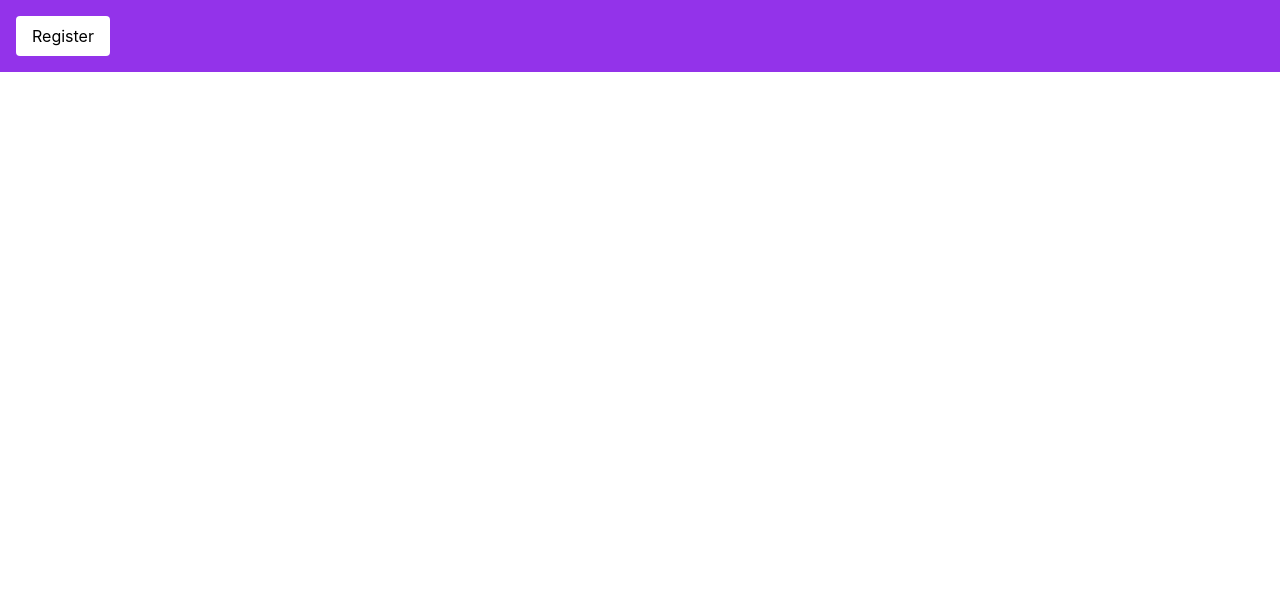
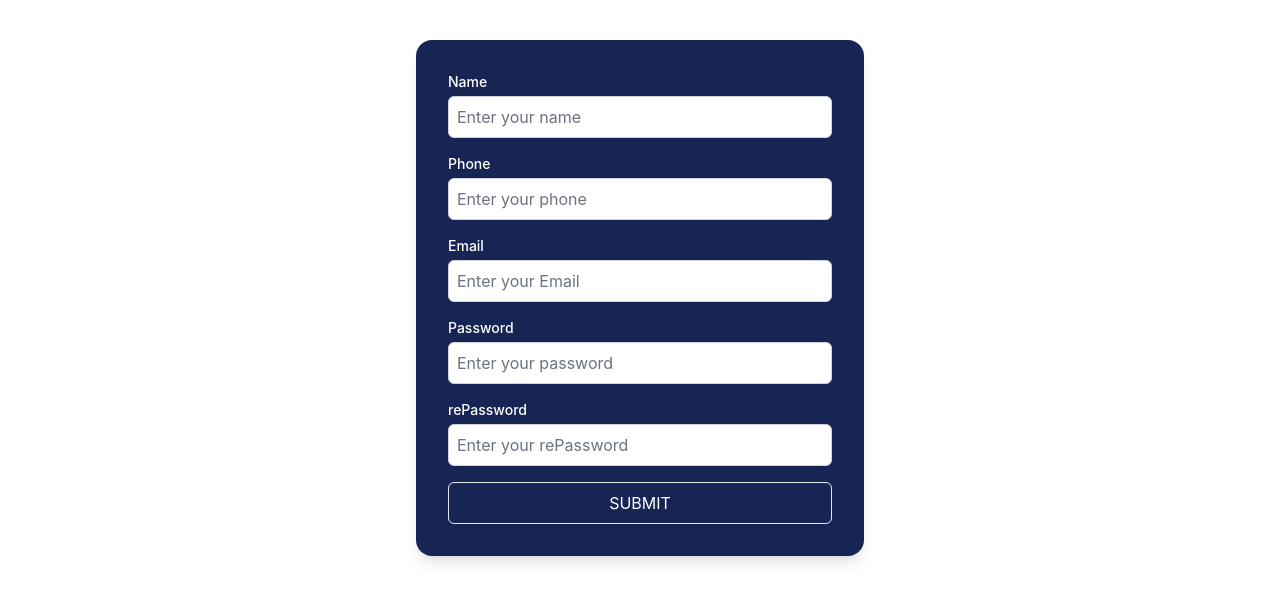
Before and after one commit to AhmedZakaria01/QA-Project, a React (Vite) app: page /register in a window 1280 px wide. Shown: the top 602 px of the page. Built offline with nearby package versions, Linux system fonts and the light colour scheme.

Commit message:
Login&Register_Forms
Login & Register Forms
- Register Works Fine
- Login Works Fine

```diff
--- a/src/pages/Auth/Login.jsx
+++ b/src/pages/Auth/Login.jsx
@@ -16,15 +16,11 @@ function Login() {
 
   const onSubmit = (data) => {
     console.log(data);
-    dispatch(
-      login({
-        email: "marwsafouad22@gmail.com",
-        password: "Marwa@123",
-      })
-    );
+    dispatch(login(data));
   };
 
-  console.log(watch("username")); // watch input value by passing the name of it
+  // console.log(watch("username")); // watch input value by passing the name of it
+
   return (
     <form
       className="bg-blue-950 text-white w-full max-w-md mx-auto mt-10 p-8 rounded-xl shadow-lg flex flex-col gap-y-4"
--- a/src/pages/Auth/Register.jsx
+++ b/src/pages/Auth/Register.jsx
@@ -1,18 +1,122 @@
 import React, { useEffect } from "react";
 import { useDispatch, useSelector } from "react-redux";
-import { register } from "../../features/auth/authSlice";
+import { register as registerUser } from "../../features/auth/authSlice";
+import { useForm } from "react-hook-form";
+import SubmitButton from "../../components/SubmitButton";
 
 function Register() {
   const dispatch = useDispatch();
+  const { user, status, error } = useSelector((state) => state.authReducer);
+  const {
+    register,
+    handleSubmit,
+    watch,
+    formState: { errors },
+  } = useForm();
 
-  const { user, status, error } = useSelector((state) => state.authReducer);
+  const onSubmit = (data) => {
+    console.log(data);
+    dispatch(registerUser(data));
+  };
   useEffect(() => {
     console.log(error?.message);
   }, [error]);
 
   return (
-    <section className="bg-purple-600 p-4 text-white">
-      <button
+    <form
+      className="bg-blue-950 text-white w-full max-w-md mx-auto mt-10 p-8 rounded-xl shadow-lg flex flex-col gap-y-4"
+      onSubmit={handleSubmit(onSubmit)}
+    >
+      {/* Name */}
+      <div className="flex flex-col w-full">
+        <label htmlFor="name" className="mb-1 text-sm font-medium">
+          Name
+        </label>
+        <input
+          className="p-2 border border-gray-300 rounded-md text-black focus:outline-none focus:ring-2 focus:ring-indigo-400"
+          name="name"
+          id="name"
+          placeholder="Enter your name"
+          {...register("name")}
+        />
+      </div>
+      {/* Email */}
+      <div className="flex flex-col w-full">
+        <label htmlFor="email" className="mb-1 text-sm font-medium">
+          Phone
+        </label>
+        <input
+          className="p-2 border border-gray-300 rounded-md text-black focus:outline-none focus:ring-2 focus:ring-indigo-400"
+          name="phone"
+          id="phone"
+          placeholder="Enter your phone"
+          {...register("phone")}
+        />
+      </div>
+
+      {/* Email */}
+      <div className="flex flex-col w-full">
+        <label htmlFor="email" className="mb-1 text-sm font-medium">
+          Email
+        </label>
+        <input
+          className="p-2 border border-gray-300 rounded-md text-black focus:outline-none focus:ring-2 focus:ring-indigo-400"
+          name="email"
+          id="email"
+          placeholder="Enter your Email"
+          {...register("email")}
+        />
+      </div>
+
+      {/* Password */}
+      <div className="flex flex-col w-full">
+        <label htmlFor="password" className="mb-1 text-sm font-medium">
+          Password
+        </label>
+        <input
+          type="password"
+          className="p-2 border border-gray-300 rounded-md text-black focus:outline-none focus:ring-2 focus:ring-indigo-400"
+          name="password"
+          id="password"
+          placeholder="Enter your password"
+          {...register("password", { required: true })}
+        />
+        {errors.exampleRequired && (
+          <span className="text-red-400 mt-1 text-sm">
+            This field is required
+          </span>
+        )}
+      </div>
+      <div className="flex flex-col w-full">
+        <label htmlFor="rePassword" className="mb-1 text-sm font-medium">
+          rePassword
+        </label>
+        <input
+          type="password"
+          className="p-2 border border-gray-300 rounded-md text-black focus:outline-none focus:ring-2 focus:ring-indigo-400"
+          name="rePassword"
+          id="rePassword"
+          placeholder="Enter your rePassword"
+          {...register("rePassword", { required: true })}
+        />
+        {errors.exampleRequired && (
+          <span className="text-red-400 mt-1 text-sm">
+            This field is required
+          </span>
+        )}
+      </div>
+
+      <div className="w-full ">
+        <SubmitButton bgColor="indigo-500" textColor="white" />
+      </div>
+    </form>
+  );
+}
+
+export default Register;
+
+{
+  /* <button
   type="button"
   onClick={() =>
     dispatch(
@@ -28,9 +132,5 @@ function Register() {
   className="bg-white text-black px-4 py-2 rounded"
 >
   Register
-      </button>
-    </section>
-  );
+</button>; */
 }
-
-export default Register;
```
Lines whose indentation alone changed are shown as unchanged.
